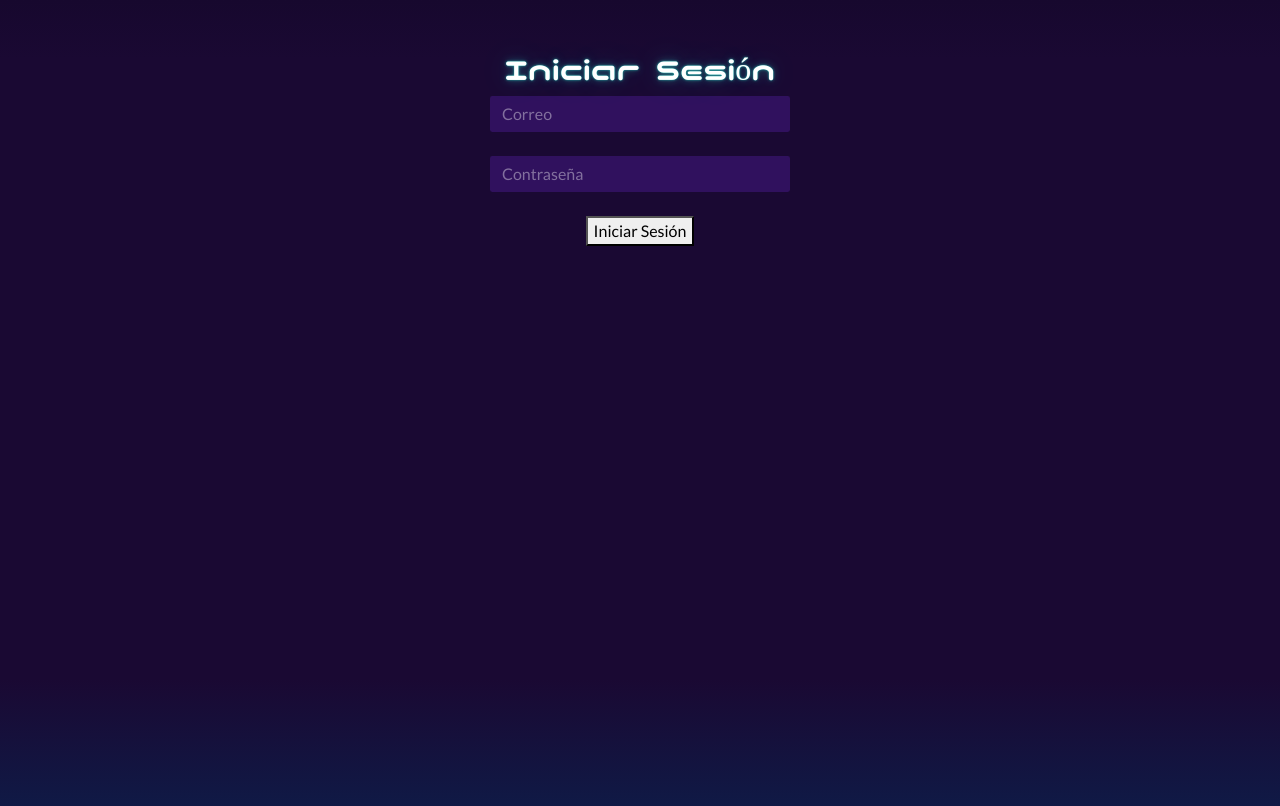
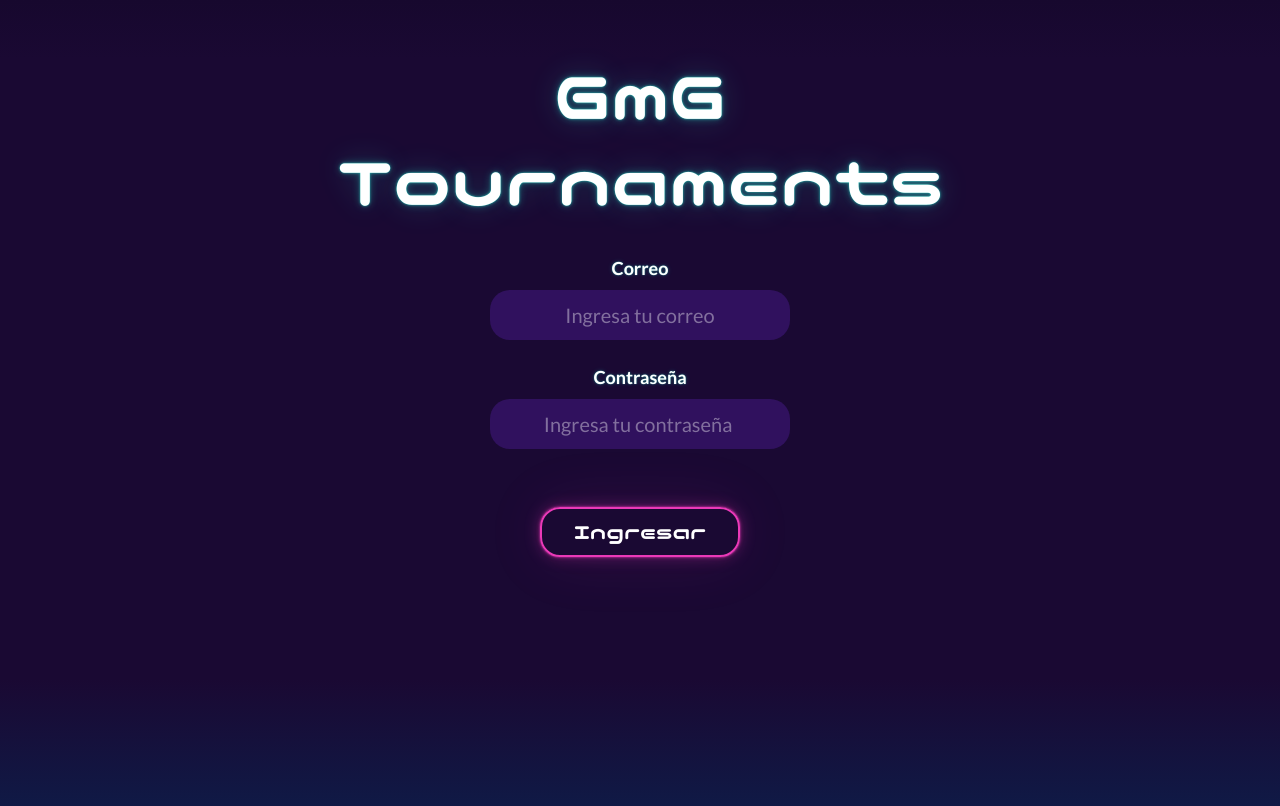
Before and after one commit to daniagongora/GmG-Tournaments, a React (Create React App) app in the folder front-end/: page /login in a window 1280 px wide. Shown: the top 806 px of the page. Built offline with nearby package versions, Linux system fonts and the light colour scheme.

Commit message:
UPDATE: Se cambió el diseño de la página principal e inicio de sesión

```diff
--- /dev/null
+++ b/front-end/src/components/Login.css
@@ -0,0 +1,15 @@
+
+.form-login{
+    border-radius: 20px;
+    height: 50px;
+    font-size: 20px;
+}
+
+.btn-login{
+    border-radius:20px;
+    width: 200px;
+    height: 50px;
+    padding: auto;
+    text-align:center;
+    font-size: 22px;
+}
--- a/front-end/src/components/Login.js
+++ b/front-end/src/components/Login.js
@@ -1,5 +1,6 @@
 import React, { useState } from 'react';
 import { useHistory } from 'react-router-dom';
+import './Login.css';
 import './Vapor.css';
 
 function Login() {
@@ -7,10 +8,10 @@ function Login() {
   const [contrasenia, setContrasenia] = useState('');
   const [mensaje, setMensaje] = useState('');
 
-  const history = useHistory(); //esta parte
+  const history = useHistory();
 
-  const handleSubmit = async (e) => { //esta
-    e.preventDefault(); // y esta me la dio san gpt
+  const handleSubmit = async (e) => {
+    e.preventDefault();
 
     const data = new FormData();
     data.append('Correo', correo);
@@ -39,25 +40,30 @@ function Login() {
 
   return (
     <div>
-      <h2>Iniciar Sesión</h2>
+      <div class="title">
+        <h1>GmG <br></br>Tournaments</h1>
+      </div>
+      <br></br>
       <form onSubmit={handleSubmit}>
+        <label class="form-label">Correo</label>
         <input
           type="email"
-          placeholder="Correo"
+          placeholder="Ingresa tu correo"
           value={correo}
           onChange={(e) => setCorreo(e.target.value)}
-          class="form-control"
+          class="form-control form-login"
         />
         <br></br>
+        <label class="form-label">Contraseña</label>
         <input
           type="password"
-          placeholder="Contraseña"
+          placeholder="Ingresa tu contraseña "
           value={contrasenia}
           onChange={(e) => setContrasenia(e.target.value)}
-          class="form-control"
+          class="form-control form-login"
         />
-        <br></br>
-        <button type="submit">Iniciar Sesión</button>
+        <br></br><br></br>
+        <button type="submit" class="btn btn-login btn-outline-secondary">Ingresar</button>
       </form>
       {mensaje && <p>{mensaje}</p>}
     </div>
--- /dev/null
+++ b/front-end/src/components/Principal.css
@@ -0,0 +1,15 @@
+
+body{
+    max-width: 1280px;
+    margin: auto;
+    margin-top: 50px;
+}
+
+.principal{
+    border-radius:20px;
+    width: 300px;
+    height: 60px;
+    padding: auto;
+    text-align:center;
+    font-size: 26px;
+}
--- a/front-end/src/components/Principal.js
+++ b/front-end/src/components/Principal.js
@@ -1,16 +1,20 @@
 import React, { useState } from 'react';
 import { useHistory } from 'react-router-dom';
 import {Link} from 'react-router-dom'
+import './Principal.css'
 import './Vapor.css';
 
 function Principal(){
     return (
         <body>
-            <div>
-            <h1>GmG <br></br>Tournaments</h1>
-            <Link to='/login' type="button" class="btn btn-outline-secondary" >Iniciar Sesion</Link>
-            <br></br>
-            <Link to='/' type="button" class="btn btn-outline-secondary" >Registrar</Link>
+            <div class="title">
+                <h1>GmG <br></br>Tournaments</h1>
+            </div>
+            <div class="buttons">
+            <br></br><br></br>
+            <Link to='/login' type="button" class="btn principal btn-outline-secondary" >Iniciar Sesion</Link>
+            <br></br><br></br>
+            <Link to='/' type="button" class="btn principal btn-outline-secondary" >Registrarse</Link>
             </div>
         </body>
       );
```
Also changed, not shown: front-end/src/components/Vapor.css, 1 other file (tests, documents, lock files or other folders).
